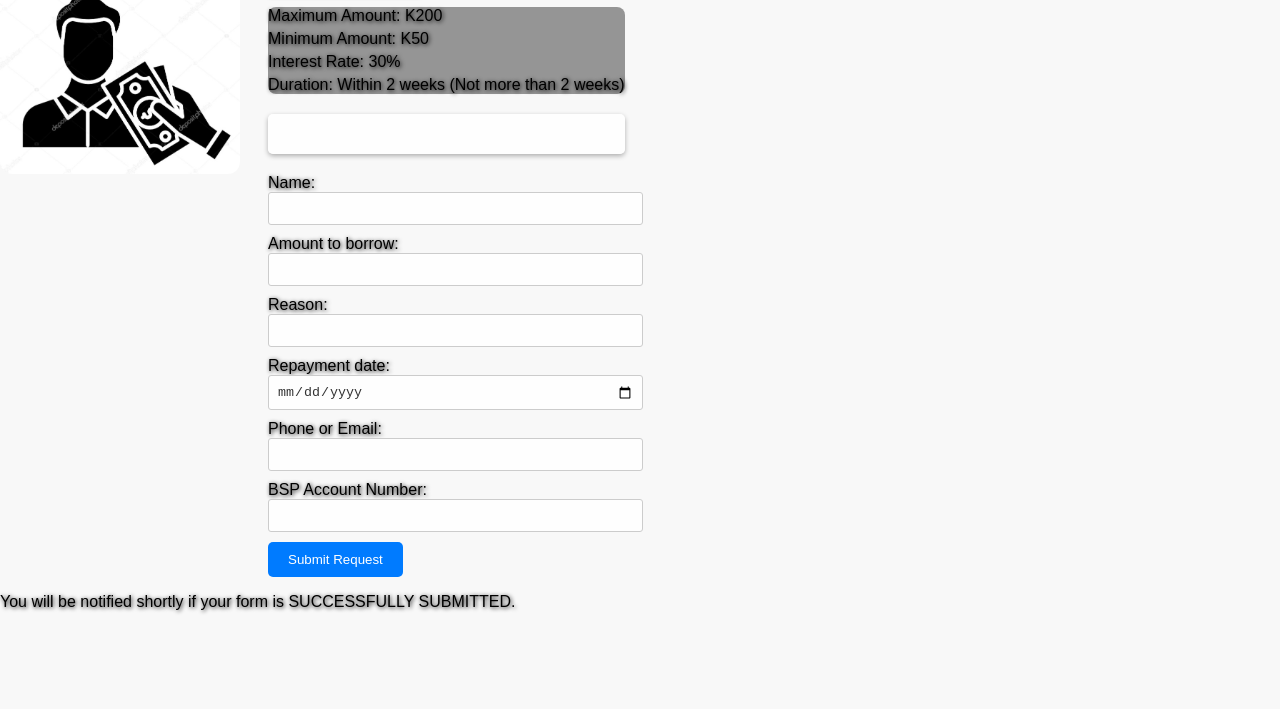
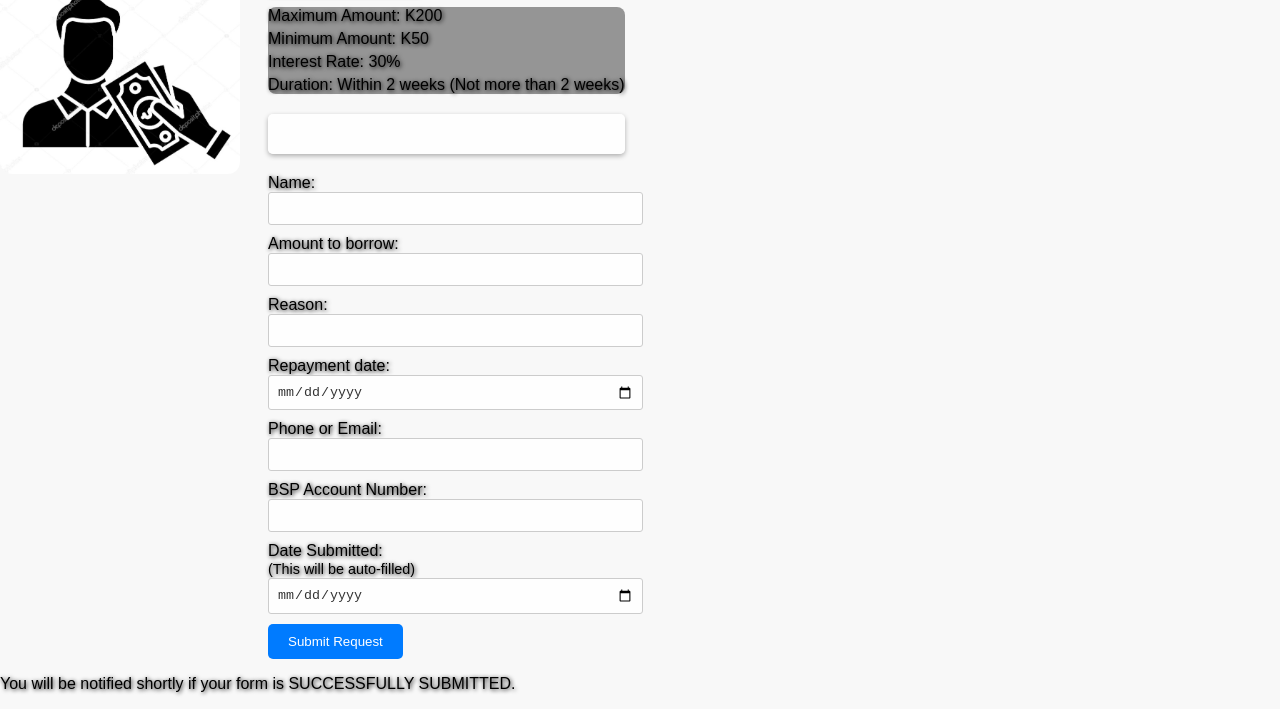
Before and after one commit to Nozpal-Nam675/PublicWeb, a plain HTML site: page borrow.html in a window 1280 px wide. Shown: the part 139-848 px from the top of the page. Before the commit the page ends 800 px from the top, so only its background shows below. Drawn offline with Linux system fonts and the light colour scheme.

Commit message:
Add files via upload

```diff
--- a/borrow.html
+++ b/borrow.html
@@ -44,6 +44,9 @@
                     <input type="text" name="contact" required><br>
                     <label>BSP Account Number:</label><br>
                     <input type="text" name="bsp_account" required><br>
+                    <label>Date Submitted:</label><br>
+                    <span style="font-size:0.9em; color:#555;">(This will be auto-filled)</span><br>
+                    <input type="date" name="date_submitted" required><br>
                     <input type="submit" value="Submit Request">
 
                 </form>
```
